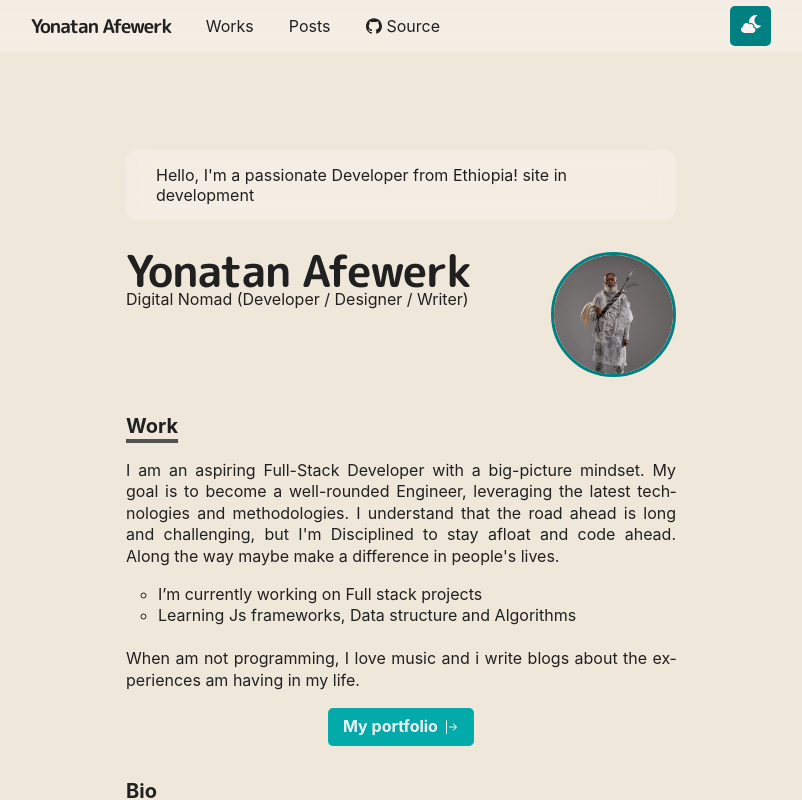
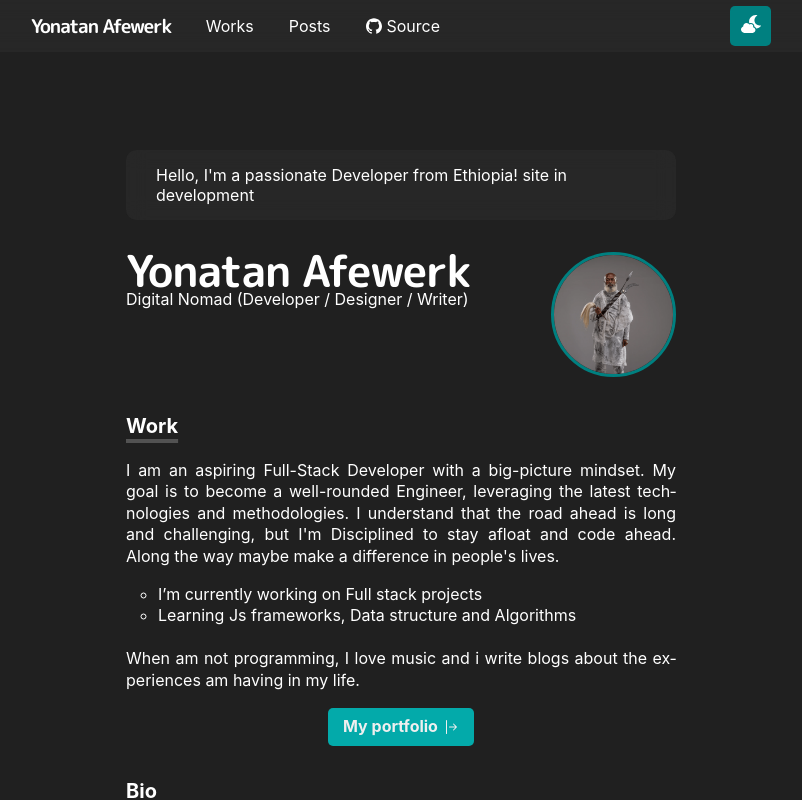
Before and after one commit to Yehonatal/portfolio_v2, a React (Vite) app: page / in a window 1280 px wide. Shown: the top 800 px of the page, without its empty margins (239-1041 px from the left). Built offline with nearby package versions, Linux system fonts and the light colour scheme.

Commit message:
theme switch added

```diff
--- a/index.html
+++ b/index.html
@@ -6,7 +6,7 @@
         <meta name="viewport" content="width=device-width, initial-scale=1.0" />
         <title>Yonatan Afewerk v.2</title>
     </head>
-    <body>
+    <body class="dark_theme">
         <div id="root"></div>
         <script type="module" src="/src/main.tsx"></script>
     </body>
--- a/src/component/Header.tsx
+++ b/src/component/Header.tsx
@@ -3,6 +3,16 @@ import "../style/header.css";
 import { FaCloudMoon } from "react-icons/fa";
 
 function Header() {
+    function changeTheme() {
+        if (document.querySelector("body")?.classList.contains("light_theme")) {
+            document.querySelector("body")?.setAttribute("class", "dark_theme");
+        } else {
+            document
+                .querySelector("body")
+                ?.setAttribute("class", "light_theme");
+        }
+    }
+
     return (
         <header>
             <div className="header_container">
@@ -30,7 +40,7 @@ function Header() {
                 </nav>
 
                 <div className="theme_switch">
-                    <div className="switch">
+                    <div className="switch" onClick={changeTheme}>
                         <FaCloudMoon />
                     </div>
                 </div>
--- a/src/style/header.css
+++ b/src/style/header.css
@@ -4,8 +4,7 @@ header {
     left: 0;
     position: fixed;
     width: 100%;
-    background: rgba(255, 255, 255, 0.25);
-    /* background: rgba(62, 62, 62, 0.25); */
+    background: var(--crl-glass);
 
     z-index: 2;
     backdrop-filter: blur(10px);
--- a/src/style/hero.css
+++ b/src/style/hero.css
@@ -13,8 +13,7 @@
 }
 .glassTag {
     margin-inline: auto;
-    background: rgba(255, 255, 255, 0.25);
-    /* background: rgba(62, 62, 62, 0.25); */
+    background: var(--crl-glass);
     backdrop-filter: blur(10px);
     width: fit-content;
     padding: 15px 30px;
--- a/src/style/index.css
+++ b/src/style/index.css
@@ -87,13 +87,30 @@ meter {
     all: revert;
 }
 
+.light_theme {
+    --crl-bg: #f0e7db;
+    --crl-txt: #202020;
+    --crl-glass: rgba(255, 255, 255, 0.25);
+}
+
+.dark_theme {
+    --crl-txt: white;
+    --crl-bg: #202020;
+    --crl-glass: rgba(62, 62, 62, 0.25);
+}
+
+.dark_theme .theme_switch svg {
+    fill: white;
+}
+.light_theme .theme_switch svg {
+    fill: #202020;
+}
+
 body {
     font-family: -apple-system, BlinkMacSystemFont, "Segoe UI", Helvetica, Arial,
         sans-serif, "Apple Color Emoji", "Segoe UI Emoji", "Segoe UI Symbol";
-    color: #202020;
-    /* color: white; */
-    background: rgb(240, 231, 219);
-    /* background-color: white; */
-    /* background-color: #202020; */
+    color: var(--crl-txt);
+    background: var(--crl-bg);
     padding: 0 20px;
+    transition: background-color 0.3s ease-in-out;
 }
```
